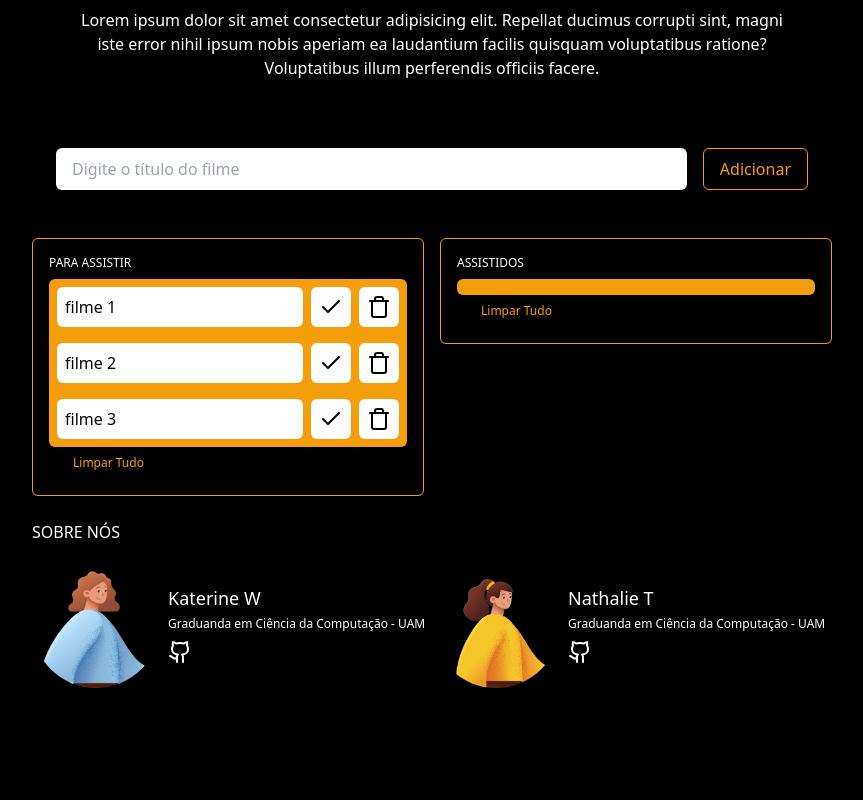
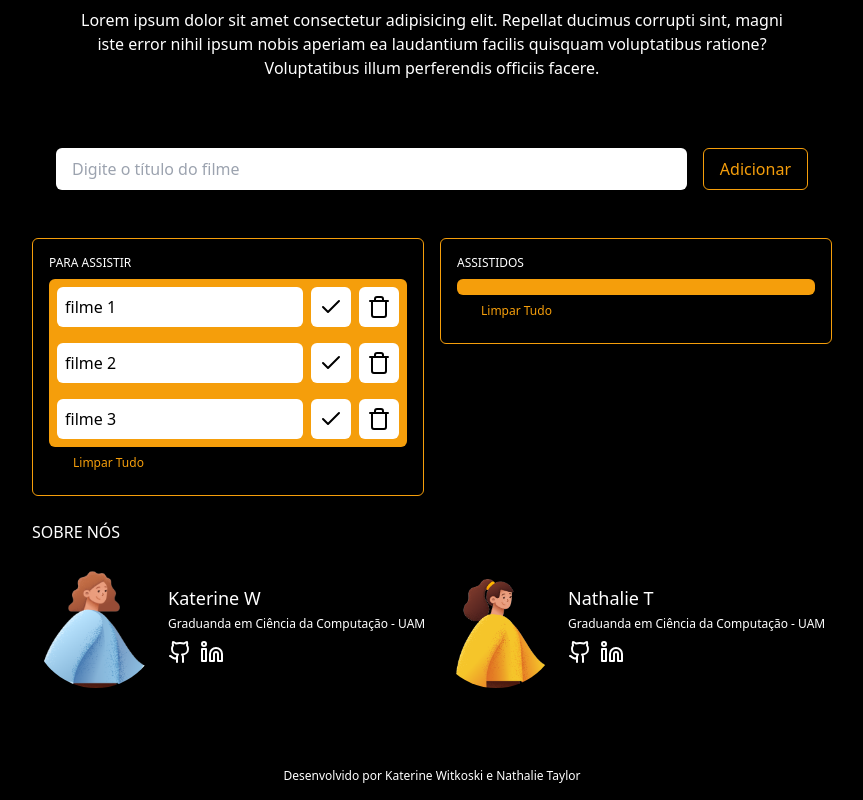
Before and after one commit to katerine-dev/cineList, a React (Vite) app in the folder spa/: page /home in a window 1280 px wide. Shown: the part 286-1086 px from the top of the page, without its empty margins (208-1071 px from the left). Before the commit the page ends 974 px from the top, so only its background shows below. Built offline with nearby package versions, Linux system fonts and the light colour scheme.

Commit message:
footer+ajustes

```diff
--- a/spa/src/App.jsx
+++ b/spa/src/App.jsx
@@ -116,6 +116,11 @@ function App() {
               <Nathalie />
             </div>
           </div>
+          <div className="w-full">
+            <footer className="flex justify-center items-center text-center text-xs text-white mt-16 p-4">
+              <p>Desenvolvido por Katerine Witkoski e Nathalie Taylor</p>
+            </footer>
+          </div>
         </div>
       </div>
     </div>
--- a/spa/src/components/Katerine.jsx
+++ b/spa/src/components/Katerine.jsx
@@ -1,5 +1,5 @@
 import React from "react";
-import { Github } from "lucide-react";
+import { Github, Linkedin } from "lucide-react";
 
 function Katerine() {
   return (
@@ -10,6 +10,7 @@ function Katerine() {
           <p className="text-xs mt-1 mb-2">
             Graduanda em Ciência da Computação - UAM
           </p>
+          <div className="flex gap-2">
             <a
               href="https://github.com/katerine-dev"
               target="_blank"
@@ -18,6 +19,15 @@ function Katerine() {
             >
               <Github />
             </a>
+            <a
+              href="https://www.linkedin.com/in/katerinewitkoski/"
+              target="_blank"
+              rel="noopener noreferrer"
+              className="hover:text-amber-500"
+            >
+              <Linkedin />
+            </a>
+          </div>
         </li>
       </ul>
     </nav>
--- a/spa/src/components/Nathalie.jsx
+++ b/spa/src/components/Nathalie.jsx
@@ -1,5 +1,5 @@
 import React from "react";
-import { Github } from "lucide-react";
+import { Github, Linkedin } from "lucide-react";
 
 function Nathalie() {
   return (
@@ -10,6 +10,7 @@ function Nathalie() {
           <p className="text-xs mt-1 mb-2">
             Graduanda em Ciência da Computação - UAM
           </p>
+          <div className="flex gap-2">
             <a
               href="https://github.com/nathalietaylor"
               target="_blank"
@@ -18,6 +19,15 @@ function Nathalie() {
             >
               <Github />
             </a>
+            <a
+              href="https://www.linkedin.com/in/nathalie-m-taylor-zampieri-680252171/"
+              target="_blank"
+              rel="noopener noreferrer"
+              className="hover:text-amber-500"
+            >
+              <Linkedin />
+            </a>
+          </div>
         </li>
       </ul>
     </nav>
```
Lines whose indentation alone changed are shown as unchanged.
